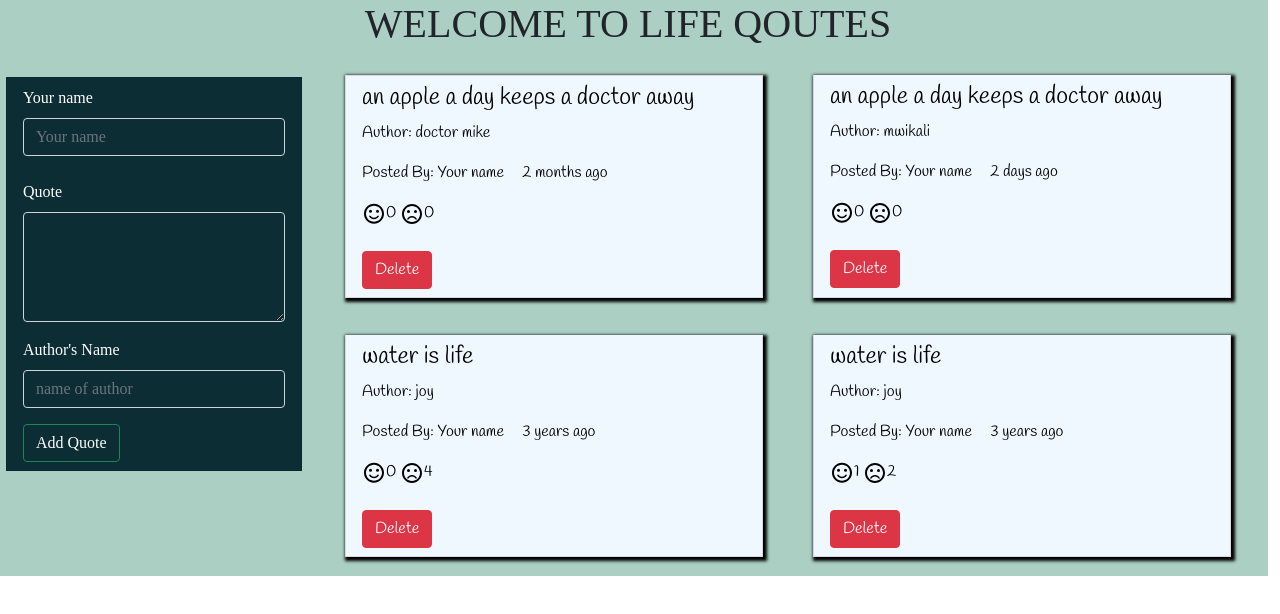
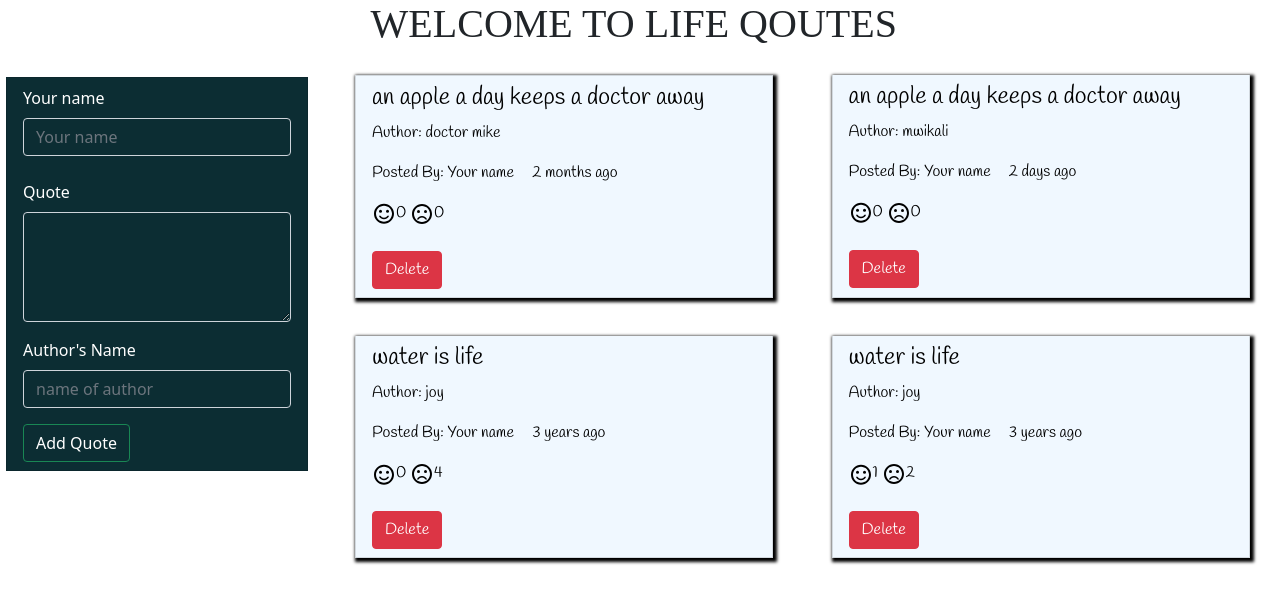
Before and after one commit to JoyChristine/Quotes, an Angular app: page / in a window 1280 px wide. Shown: the top 614 px of the page. Built offline with nearby package versions, Linux system fonts and the light colour scheme; a web font is replaced by a local one.

Commit message:
add background image

```diff
--- a/src/app/app.component.css
+++ b/src/app/app.component.css
@@ -1,5 +1,37 @@
 *{
-    background-color: rgb(171, 207, 195);
-    width: 100%;
+    /* background-color: rgb(171, 207, 195); */
+    /* overflow: hidden  !important; */
+    width: 100.9%;
+    /* width: 100% !important; */
+    /*
     font-family: 'Architects Daughter',cursive;
+    background-repeat: no-repeat; */
+
 }
+.row{
+    /* background-image:  url("https://images.unsplash.com/photo-1461301214746-1e109215d6d3?ixlib=rb-1.2.1&ixid=MnwxMjA3fDB8MHxzZWFyY2h8ODB8fG5hdHVyZXxlbnwwfHwwfHw%3D&auto=format&fit=crop&w=500&q=60"); */
+    overflow:hidden !important;
+    /* position: relative; */
+    background-position: center; /* Center the image */
+    background-repeat: no-repeat; /* Do not repeat the image */
+    background-size: cover;
+}
+.col-app-header{
+    background-position: center; /* Center the image */
+    background-repeat: no-repeat; /* Do not repeat the image */
+    background-size: cover;
+
+    background-image: url("https://images.unsplash.com/photo-1541617219835-3689726fa8e7?ixlib=rb-1.2.1&ixid=MnwxMjA3fDB8MHxzZWFyY2h8NHx8Ymx1ZSUyMG5hdHVyZXxlbnwwfHwwfHw%3D&auto=format&fit=crop&w=500&q=60");
+}
+h1{
+    text-align: center;
+    COLOR: WHITE;
+    padding-top:5%;font-family: 'Fuzzy Bubbles', cursive;
+    font-size: 5vw;
+}
+h2{
+    text-align: center;
+    COLOR: WHITE;
+    font-weight: bold;
+    font-family: 'Grape Nuts', cursive;
+}
```
